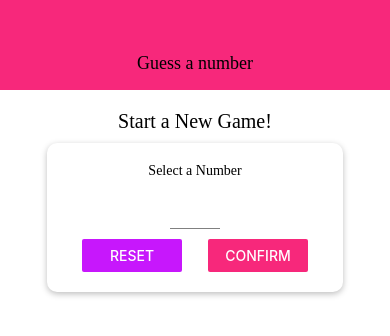
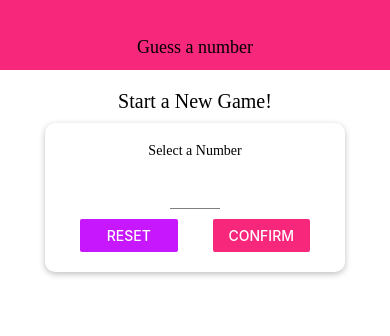
Before and after one commit to Dannus90/React_Native_Number_Guesser, a React Native app: screen / in a window 390 px wide. Shown: the top 336 px of the page. Built offline with nearby package versions, Linux system fonts and the light colour scheme.

Commit message:
Start using Dimensions api and flexible styling for smaller screens

```diff
--- a/components/Header.js
+++ b/components/Header.js
@@ -14,8 +14,8 @@ const Header = props => {
 const styles = StyleSheet.create({
   header: {
     width: '100%',
-    height: 90,
-    paddingTop: 36,
+    height: 70,
+    paddingTop: 24,
     backgroundColor: Colors.primary,
     alignItems: 'center',
     justifyContent: 'center',
--- a/screens/GameScreen.js
+++ b/screens/GameScreen.js
@@ -6,6 +6,7 @@ import {
   Alert,
   ScrollView,
   FlatList,
+  Dimensions,
 } from 'react-native';
 // import {Icon} from 'react-native-elements';
 import NumberContainer from '../components/NumberContainer';
@@ -79,6 +80,12 @@ const GameScreen = props => {
     ]);
   };
 
+  let listContainerStyle = styles.listContainer;
+
+  if (Dimensions.get('window').width < 350) {
+    listContainerStyle = styles.listContainerBig;
+  }
+
   return (
     <View style={styles.screen}>
       <Text style={DefaultStyles.title}>Opponent's Guess</Text>
@@ -92,7 +99,7 @@ const GameScreen = props => {
           <Icon name="md-add" color="#fff" size={24} />
         </MainButton>
       </Card>
-      <View style={styles.listContainer}>
+      <View style={listContainerStyle}>
         {/* <ScrollView contentContainerStyle={styles.list}>
           {pastGuesses.map((guess, index) =>
             renderListItem(guess, pastGuesses.length - index),
@@ -118,13 +125,17 @@ const styles = StyleSheet.create({
   buttonContainer: {
     flexDirection: 'row',
     justifyContent: 'space-around',
-    marginTop: 20,
+    marginTop: Dimensions.get('window').height > 600 ? 20 : 5,
     width: 400,
     maxWidth: '90%',
   },
   listContainer: {
     flex: 1,
     width: '60%',
+  },
+  listContainerBig: {
+    flex: 1,
+    width: '80%',
   },
   list: {
     flexGrow: 1,
--- a/screens/StartGameScreen.js
+++ b/screens/StartGameScreen.js
@@ -7,6 +7,7 @@ import {
   Keyboard,
   Alert,
   Platform,
+  Dimensions,
 } from 'react-native';
 
 import Card from '../components/Card';
@@ -114,8 +115,10 @@ const styles = StyleSheet.create({
     fontFamily: Platform.OS === 'ios' ? 'open-sans-bold' : 'OpenSans-Bold',
   },
   inputContainer: {
-    width: 300,
-    maxWidth: '80%',
+    width: '80%',
+    // maxWidth: '80%',
+    maxWidth: '95%',
+    minWidth: 300,
     alignItems: 'center',
   },
   buttonContainer: {
@@ -125,7 +128,8 @@ const styles = StyleSheet.create({
     paddingHorizontal: 15,
   },
   button: {
-    width: 100,
+    // width: 100,
+    width: Dimensions.get('window').width / 4,
   },
   input: {
     width: 50,
```
